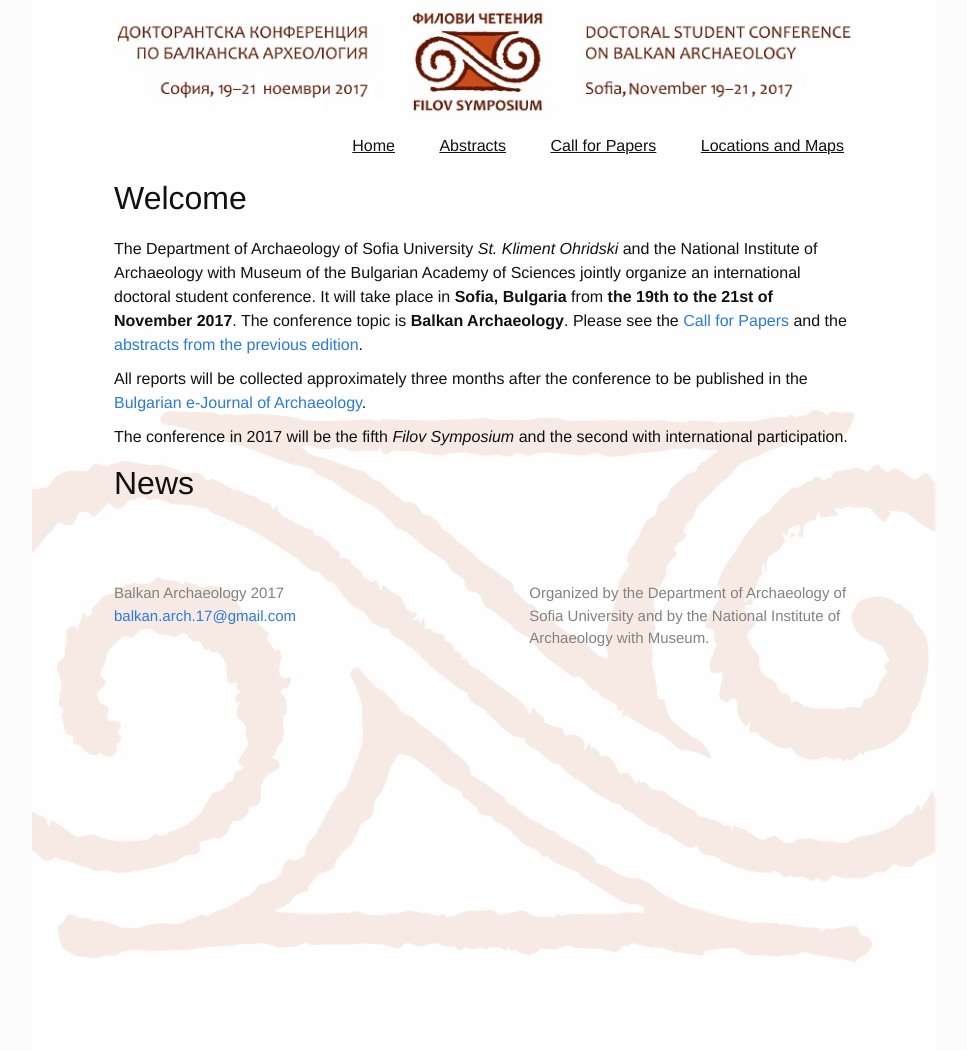
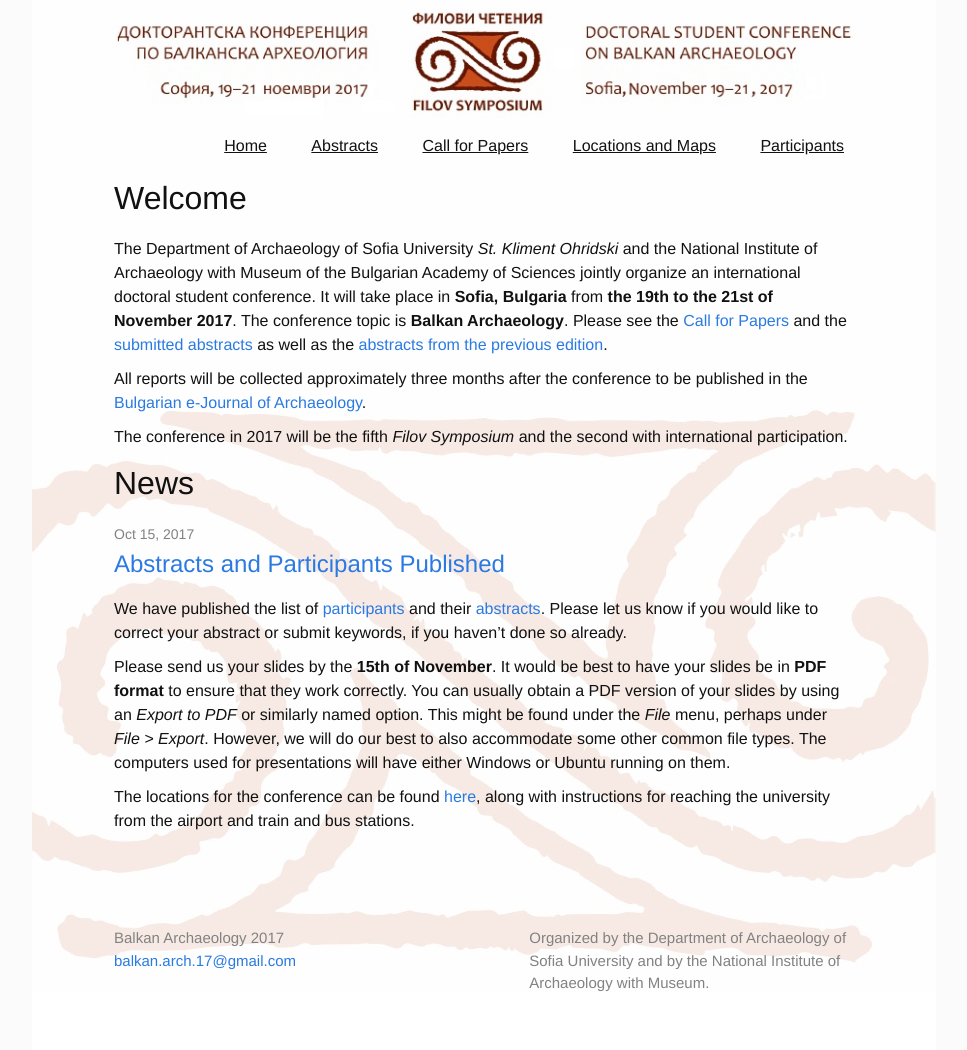
Before and after one commit to balkan-archaeology/balkan-archaeology.github.io, a Jekyll site: the page built from index.md, in a window 1280 px wide. Shown: the whole page, without its empty margins (156-1123 px from the left). Built offline with Jekyll 4.4.1, drawn with Linux system fonts in a browser that asks for light colours.

Commit message:
Add news about published abstracts, participants list and fix some typos.

```diff
--- /dev/null
+++ b/_posts/2017-10-15-abstracts-published.md
@@ -0,0 +1,23 @@
+---
+layout: post
+title:  "Abstracts and Participants Published"
+date:   2017-10-15 21:00:00 +0300
+---
+
+We have published the list of [participants](/participants/) and their
+[abstracts](/abstracts/). Please let us know if you would like to
+correct your abstract or submit keywords, if you haven't done so
+already.
+
+Please send us your slides by the **15th of November**. It would be
+best to have your slides be in **PDF format** to ensure that they work
+correctly. You can usually obtain a PDF version of your slides by
+using an *Export to PDF* or similarly named option. This might be
+found under the *File* menu, perhaps under *File > Export*. However,
+we will do our best to also accommodate some other common file
+types. The computers used for presentations will have either Windows
+or Ubuntu running on them.
+
+The locations for the conference can be found [here](/locations/),
+along with instructions for reaching the university from the airport
+and train and bus stations.
--- a/index.md
+++ b/index.md
@@ -10,7 +10,8 @@ Bulgarian Academy of Sciences jointly organize an international
 doctoral student conference. It will take place in **Sofia, Bulgaria**
 from **the 19th to the 21st of November 2017**. The conference topic
 is **Balkan Archaeology**. Please see the [Call for
-Papers](/call-for-papers/) and the [abstracts from the previous
+Papers](/call-for-papers/) and the [submitted abstracts](/abstracts/)
+as well as the [abstracts from the previous
 edition](/abstracts-2016/).
 
 All reports will be collected approximately three months after the
```
Also changed, not shown: _abstracts_2017/kathy-baneva.md (+1 -1 lines), _abstracts_2017/vladislav-zhivkov.md (+1 -1 lines), participants.md (added, +23 -0 lines), call-for-papers.md (line endings or trailing spaces).
